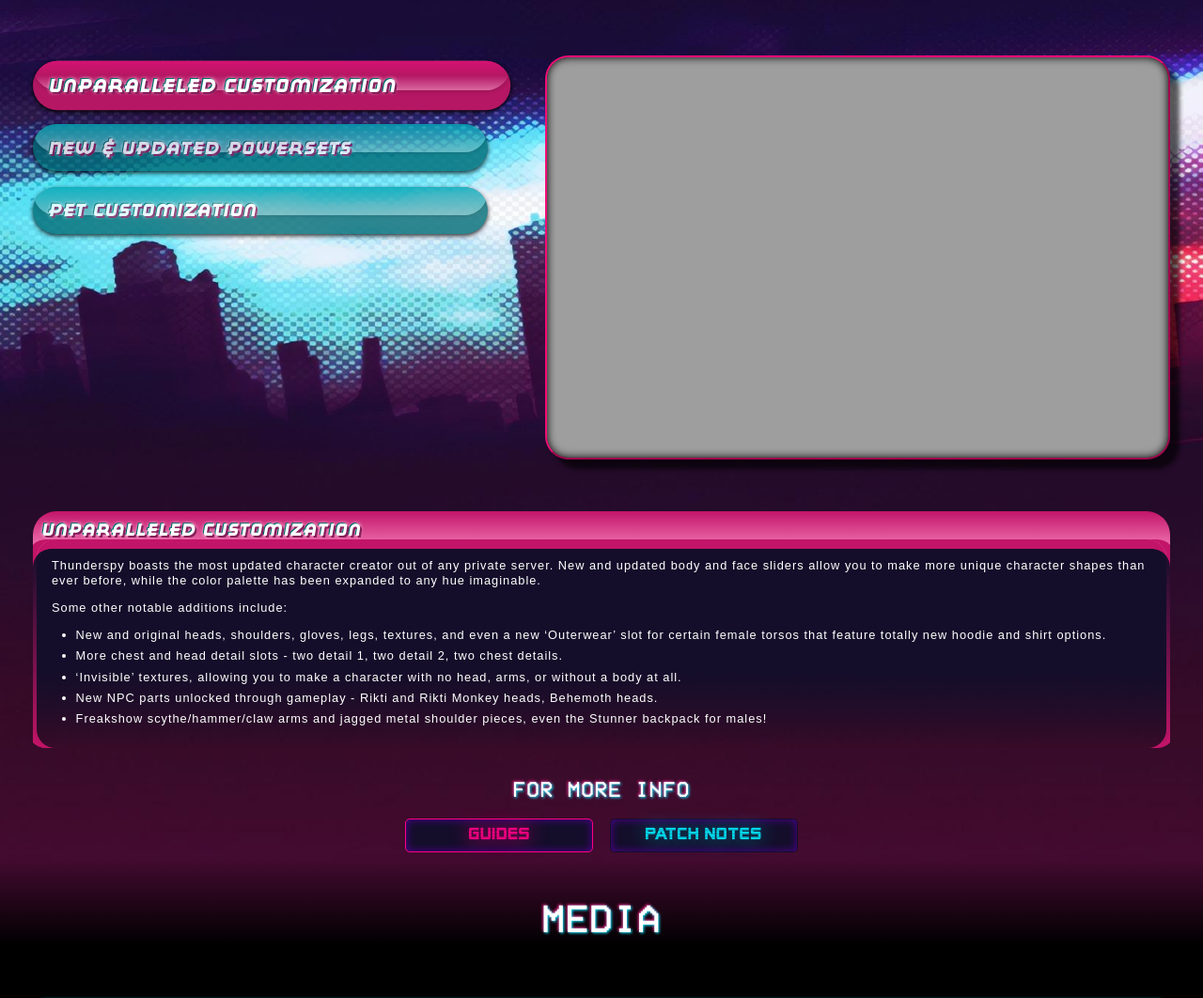
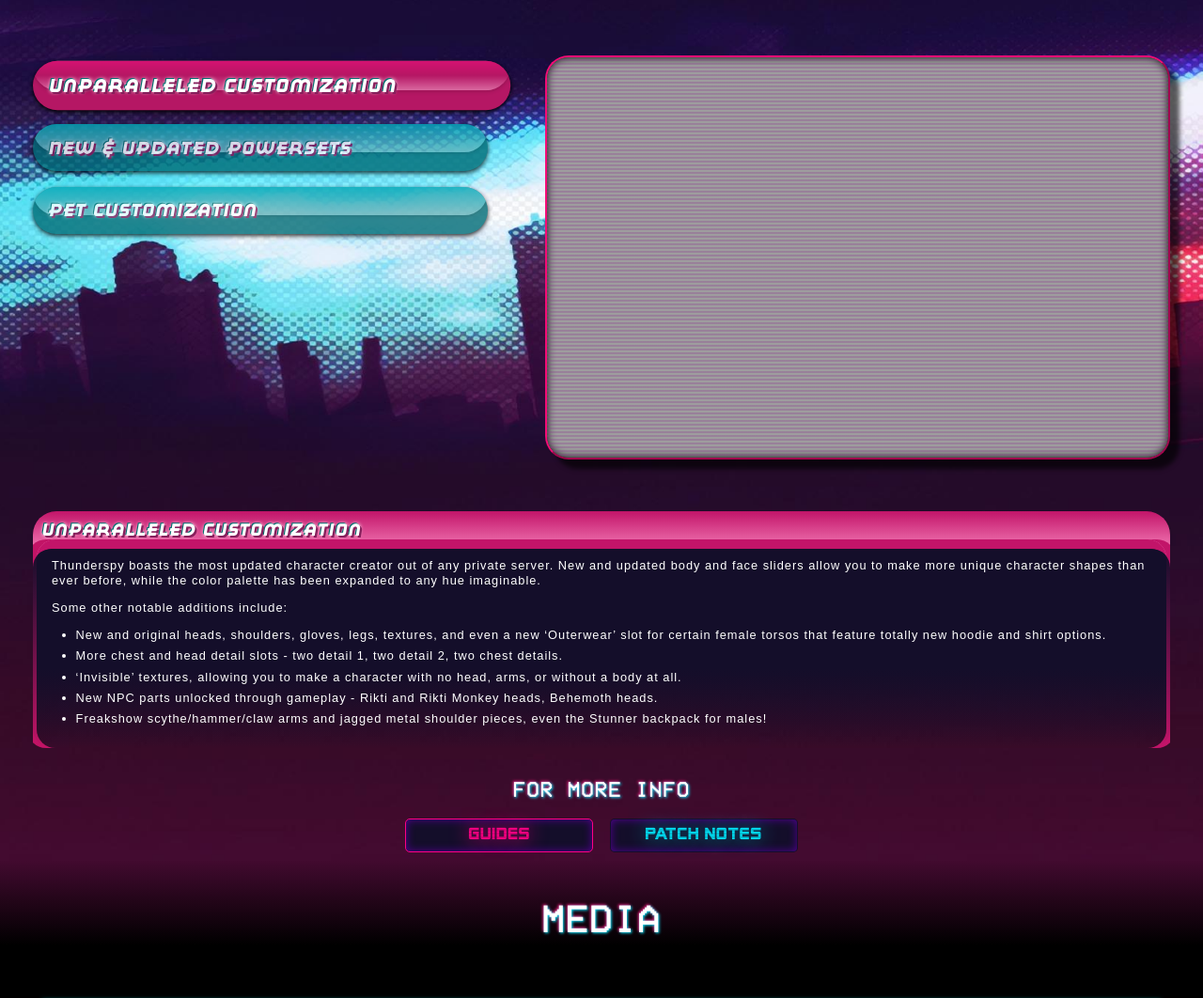
Before and after one commit to crekulon/tspy, a Jekyll site: the page built from index.md, in a window 1280 px wide. Shown: the part 990-2052 px from the top of the page at 94% size. Built offline with Jekyll 4.4.1, drawn with Linux system fonts in a browser that asks for light colours; nearby versions of some CDN libraries.

Commit message:
add scanlines to help hide the highlight gif compression (and look cool)

```diff
--- a/_includes/section_highlights.html
+++ b/_includes/section_highlights.html
@@ -14,7 +14,7 @@
         <div class="highlight-images">
             {% for highlight in ordered_highlights %}
                 <div class="image-container highlight-section highlight-{{ highlight.title | slugify }} {% if forloop.index == 1 %} highlighted {% endif %}">
-                    <div class="image lazy" style="background-image: url({{ highlight.image }})"></div>
+                    <div class="image lazy scanlines" style="background-image: url({{ highlight.image }})"></div>
                 </div>
             {% endfor %}
         </div>
--- a/coxg.css
+++ b/coxg.css
@@ -1684,3 +1684,48 @@
 .guidebody.gearing-up h6 {
     text-align: center;
 }
+
+/* SCANLINES - from https://codepen.io/meduzen/pen/zxbwRV */
+.scanlines {
+    position: relative;
+    overflow: hidden;
+}
+
+.scanlines:before, .scanlines:after {
+    display: block;
+    pointer-events: none;
+    content: "";
+    position: absolute;
+}
+
+.scanlines:before {
+    width: 100%;
+    height: 2px;
+    z-index: 2147483649;
+    background: rgba(0, 0, 0, 0.3);
+    opacity: 0.75;
+    animation: scanline 6s linear infinite;
+}
+.scanlines:after {
+    top: 0;
+    right: 0;
+    bottom: 0;
+    left: 0;
+    z-index: 2147483648;
+    background: linear-gradient(to bottom, transparent 50%, rgba(140, 63, 143, 0.33) 51%);
+    background-size: 100% 4px;
+    animation: scanlines 1s steps(60) infinite;
+}
+
+/* ANIMATE UNIQUE SCANLINE */
+@keyframes scanline {
+    0% {
+        transform: translate3d(0, 200000%, 0);
+    }
+}
+
+@keyframes scanlines {
+    0% {
+        background-position: 0 50%;
+    }
+}
```
